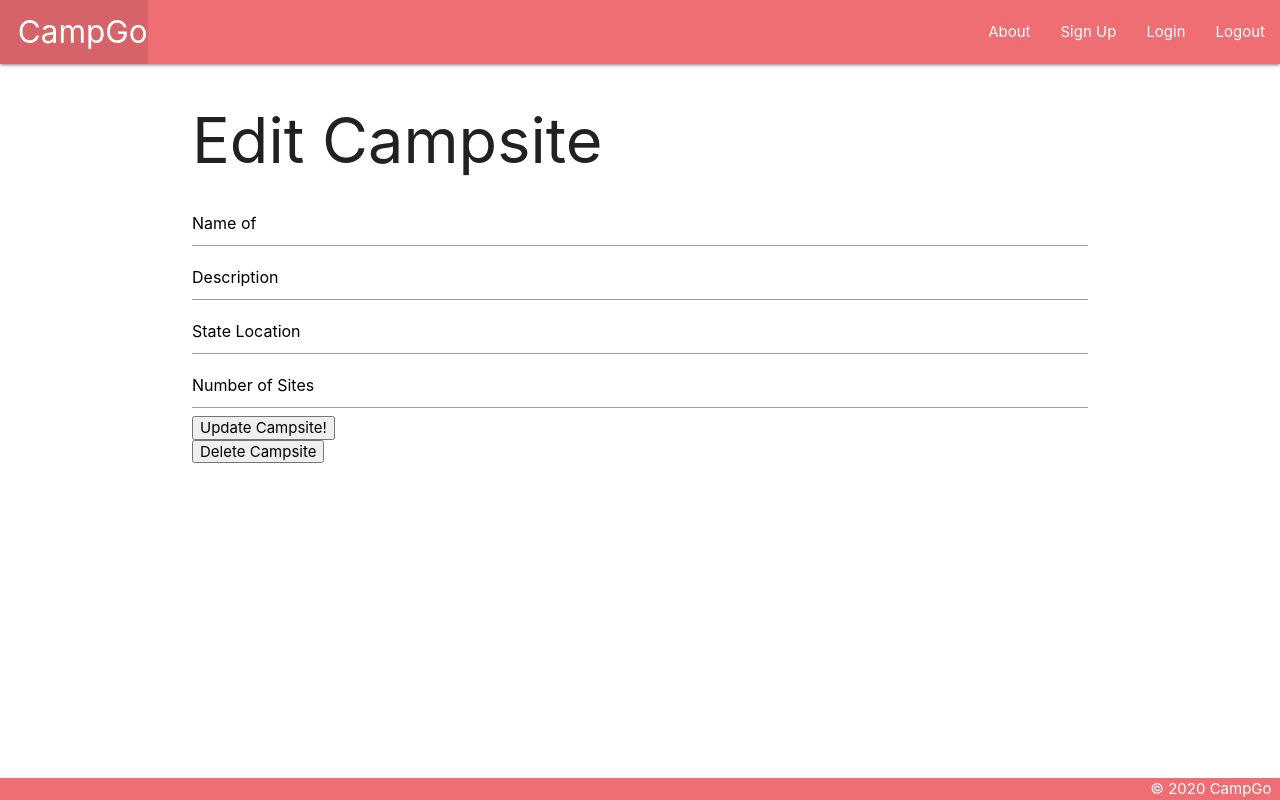
After one commit to xxiao77/CampGo, a Django app: page /camp_edit/ in a window 1280 px wide. The commit adds this page. Run offline with Django 3.2, Linux system fonts and the light colour scheme; parts of the project's set-up code (start-up, migrations or seed data) failed here and were passed over.

Commit message:
Add campsite HTML pages Add, Edit, Confrim Delete and Routes

```diff
--- a/main_app/templates/base.html
+++ b/main_app/templates/base.html
@@ -14,9 +14,14 @@
   <header class="navbar-fixed">
     <nav>
       <div class="nav-wrapper">
+        <div style="display: flexbox;">
         <ul>
           <li><a href="/" class="left brand-logo">&nbsp;&nbsp;CampGo</a></li>
+          {%if user.is_authenticated %}
+          <li style="margin-left: 250px;"><h5>Hello {{ user.username }}!</h5></li>
+          {% endif %}
         </ul>
+      </div>
         <ul class="right">
           <li><a href="{% url 'about' %}">About</a></li>
           <li><a href="{% url 'signup' %}">Sign Up</a></li>
--- /dev/null
+++ b/main_app/templates/campgo/edit.html
@@ -0,0 +1,18 @@
+{% extends 'base.html' %}
+
+{% block content %}
+
+<h1>Edit Campsite</h1>
+
+<form action="#">
+    <input type="text" value="Name of">
+    <input type="text" value="Description">
+    <input type="text" value="State Location">
+    <input type="text" value="Number of Sites">
+    <input type="submit" value="Update Campsite!">
+</form>
+<form action="{% url 'camp_delete' %}">
+    <input id="delete" type="submit" value="Delete Campsite">
+</form>
+
+{% endblock %}
--- a/main_app/urls.py
+++ b/main_app/urls.py
@@ -5,5 +5,9 @@ urlpatterns = [
   path('accounts/signup/', views.signup, name='signup'),
   path('', views.home, name='home'),
   path('campgo/', views.index, name='index'),
-  path('about/', views.about, name='about')
+  path('about/', views.about, name='about'),
+  path('camp_create/', views.camp_create, name='camp_create'),
+  path('camp_edit/', views.camp_edit, name='camp_edit'),
+  path('camp_delete/', views.camp_delete, name='camp_delete'),
+  path('camp_show/<int:id>/', views.camp_show, name='camp_show'),
 ]
--- a/main_app/views.py
+++ b/main_app/views.py
@@ -9,21 +9,17 @@ from django.contrib.auth.decorators import login_required
 from django.contrib.auth.mixins import LoginRequiredMixin
 from django.http import HttpResponse
 # Create your views here.
+
 def signup(request):
   error_message = ''
   if request.method == 'POST':
-    # This is how to create a 'user' form object
-    # that includes the data from the browser
     form = UserCreationForm(request.POST)
     if form.is_valid():
-      # This will add the user to the database
       user = form.save()
-      # This is how we log a user in via code
       login(request, user)
       return redirect('index')
     else:
       error_message = 'Invalid sign up - try again'
-  # A bad POST or a GET request, so render signup.html with an empty form
   form = UserCreationForm()
   context = {'form': form, 'error_message': error_message}
   return render(request, 'registration/signup.html', context)
@@ -36,3 +32,15 @@ def about(request):
 
 def index(request):
   return render(request, 'campgo/index.html')
+
+def camp_create(request):
+  return render(request, 'campgo/new.html')
+
+def camp_edit(request):
+  return render(request, 'campgo/edit.html')
+
+def camp_delete(request):
+  return render(request, 'campgo/confirm.html')
+
+def camp_show(request):
+  return render(request, 'campgo/show.html')
```
Also changed, not shown: main_app/templates/campgo/confirm.html (added, +7 -0 lines), main_app/templates/campgo/new.html (added, +15 -0 lines), main_app/templates/campgo/show.html (added, +10 -0 lines).
